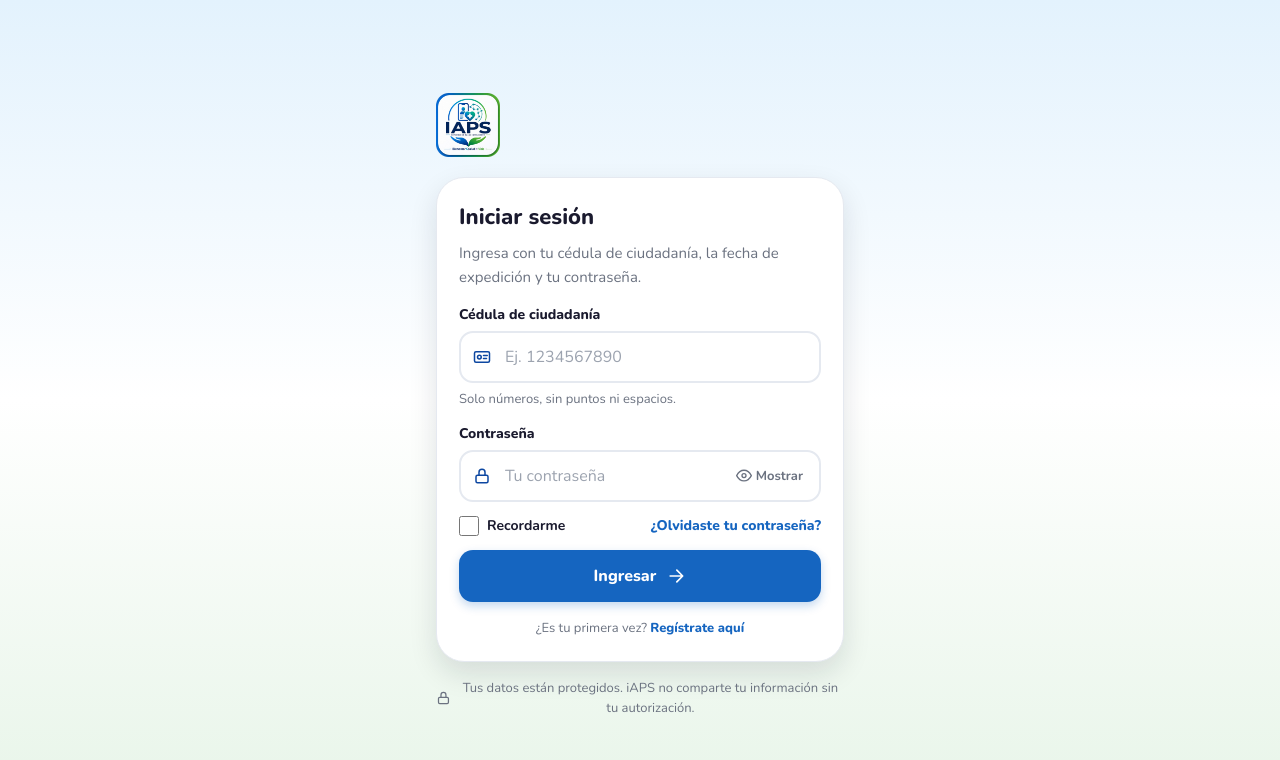
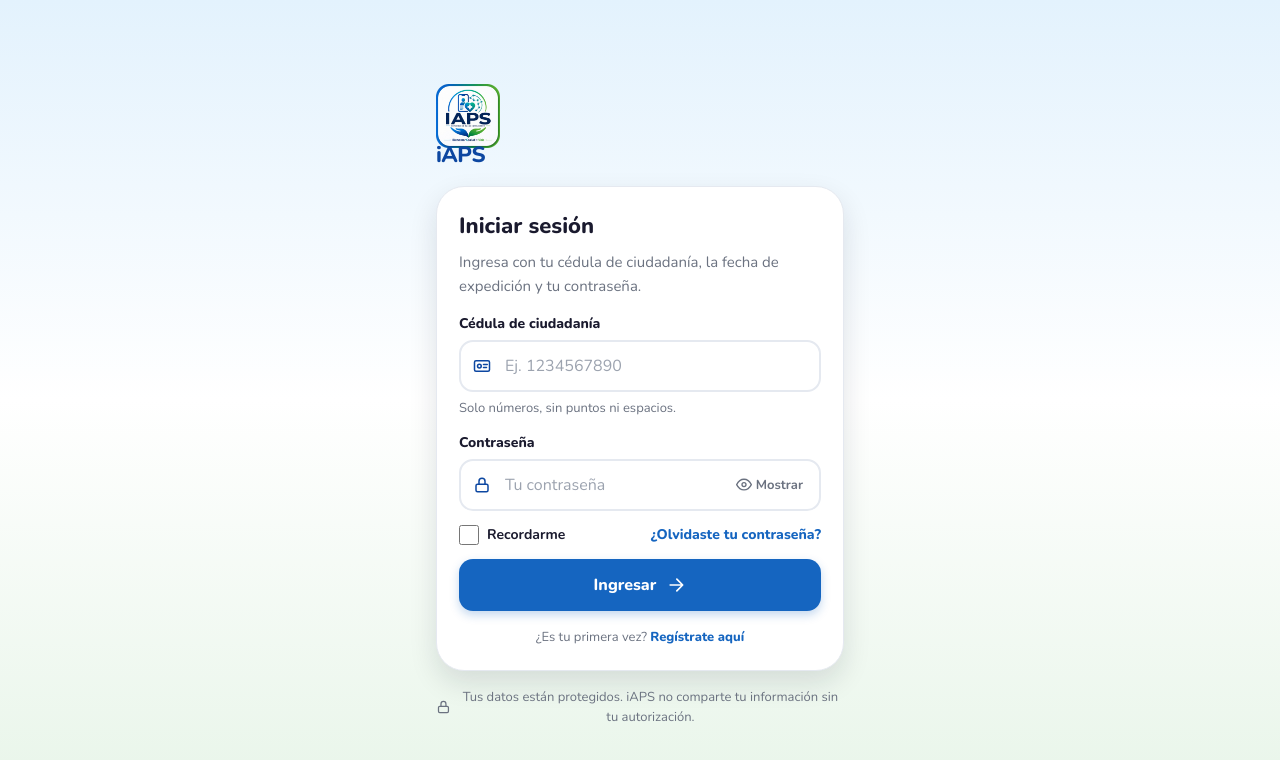
Before and after one commit to yahirandresd/iaps-frontend, a React (Vite) app: page /login in a window 1280 px wide. Shown: the top 760 px of the page. Built offline with nearby package versions, Linux system fonts and the light colour scheme; no server answers.

Commit message:
fix: restore iAPS text label beside/below logo in login and topbar

```diff
--- a/src/components/layout/Topbar.jsx
+++ b/src/components/layout/Topbar.jsx
@@ -10,8 +10,9 @@ export default function Topbar({ notifCount = 3 }) {
 
   return (
     <header className="bg-azul-suave px-5 py-[18px] flex items-center gap-3 sticky top-0 z-30 border-b border-[rgba(21,101,192,.12)]" role="banner">
-      <div className="flex items-center flex-1">
+      <div className="flex items-center gap-1.5 flex-1">
         <img src="/iAPS_logo-removebg-preview.png" alt="iAPS" className="h-9 w-auto object-contain" />
+        <span className="text-[20px] font-extrabold text-azul-oscuro tracking-tight leading-none">iAPS</span>
       </div>
 
       <button
--- a/src/pages/LoginPage.jsx
+++ b/src/pages/LoginPage.jsx
@@ -5,8 +5,9 @@ export default function LoginPage() {
   return (
     <div className="min-h-screen bg-gradient-to-b from-azul-suave via-white to-verde-suave flex flex-col md:items-center md:justify-center">
       <div className="w-full max-w-md mx-auto px-5 py-6 flex flex-col">
-      <div className="flex items-center mt-3 mb-5">
+      <div className="flex flex-col items-start mt-3 mb-5">
         <img src="/iAPS_logo-removebg-preview.png" alt="iAPS" className="h-16 w-auto object-contain" />
+        <span className="text-[22px] font-extrabold text-azul-oscuro tracking-tight leading-none -mt-1">iAPS</span>
       </div>
 
       <div className="bg-white rounded-xl p-[22px] shadow-lg border border-gris-borde">
```
